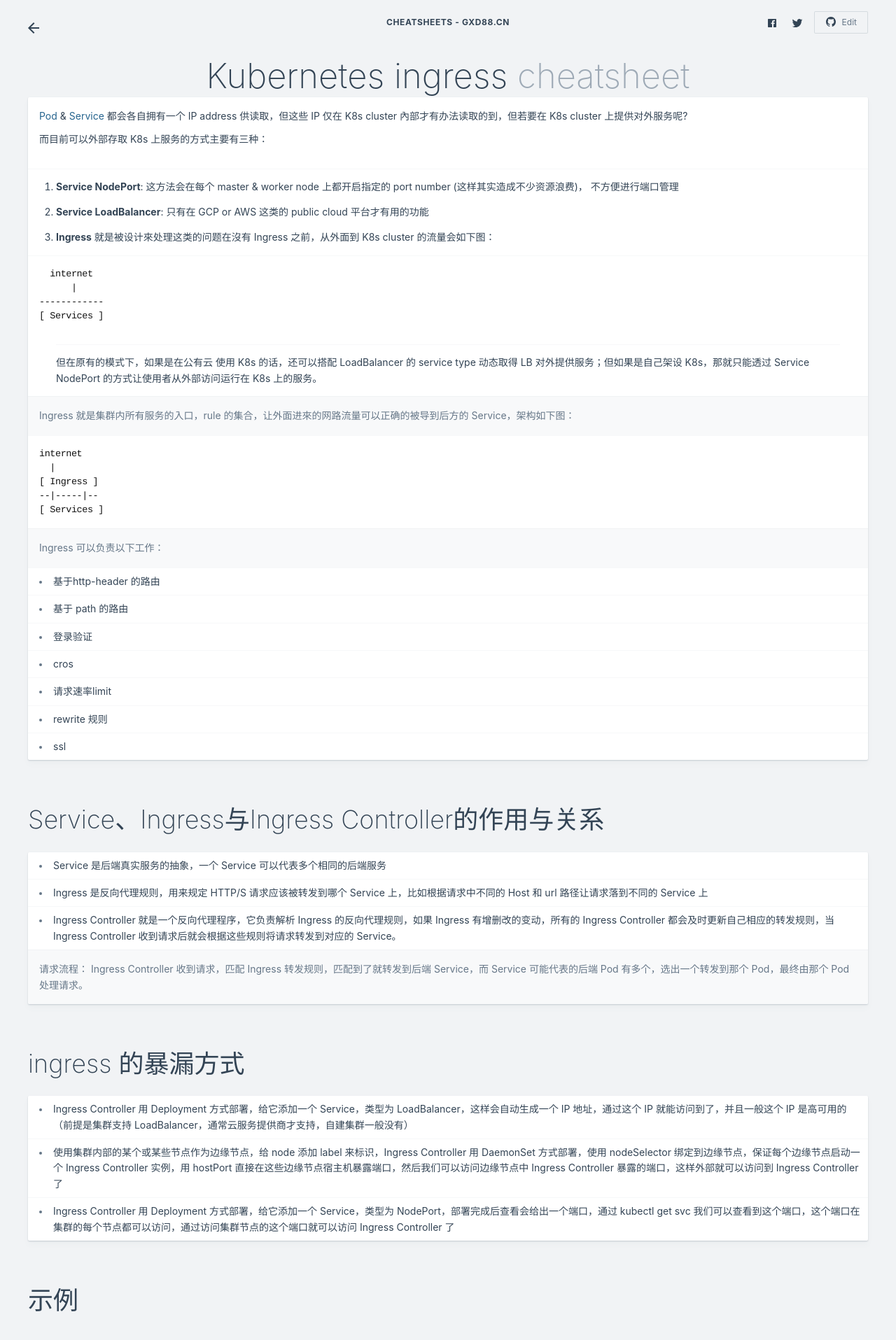
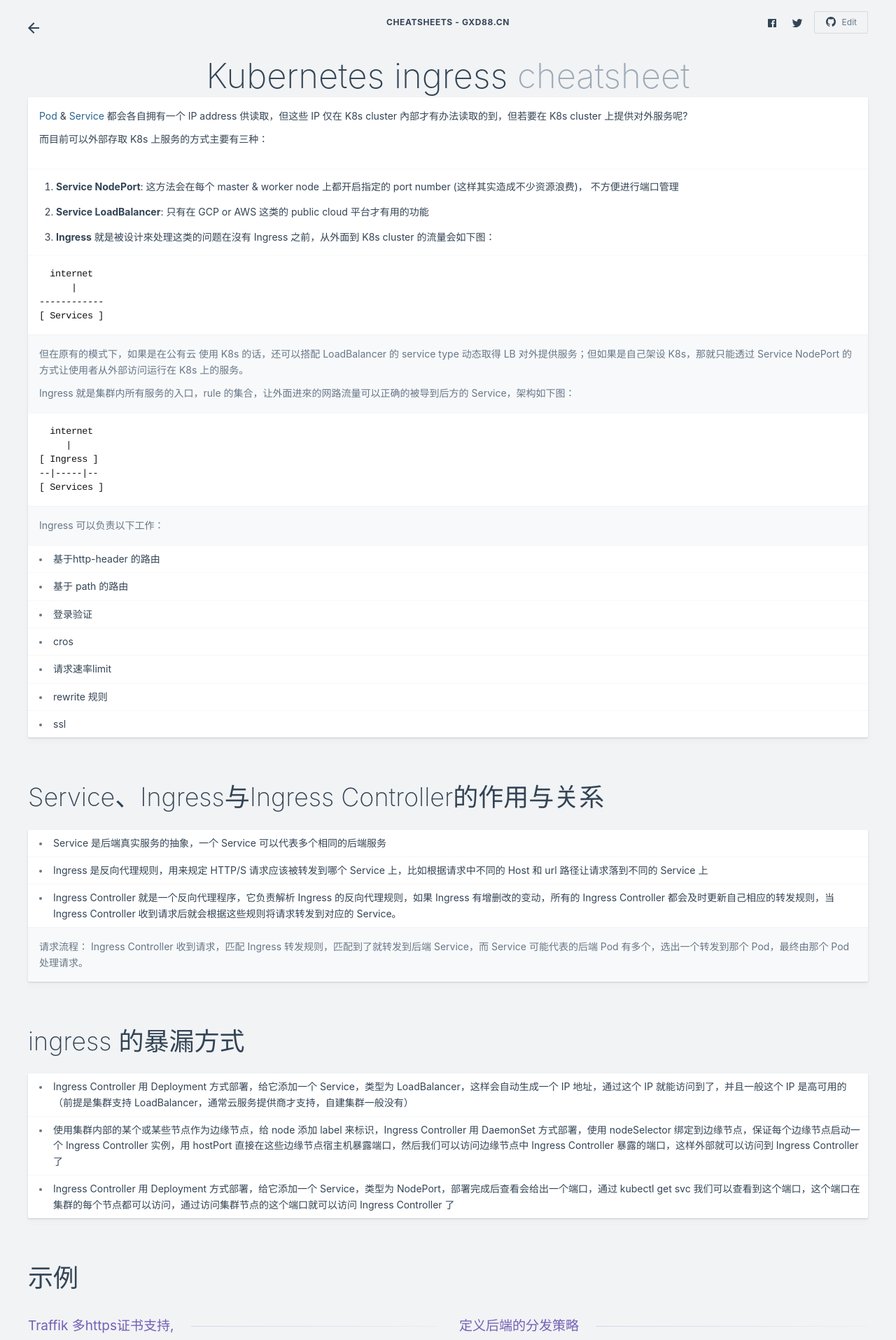
Before and after one commit to gongxiude/cheatsheets, a Jekyll site: the page built from kubernetes-ingress.md, in a window 1280 px wide. Shown: the top 1915 px of the page at 70% size. Built offline with Jekyll 4.4.1, drawn with Linux system fonts in a browser that asks for light colours; nearby versions of some CDN libraries; comment, search, counter and statistics services are not loaded.

````diff
--- a/kubernetes-ingress.md
+++ b/kubernetes-ingress.md
@@ -28,13 +28,13 @@ category: Kubernetes
 [ Services ]
 ```
 
-> 但在原有的模式下，如果是在公有云 使用 K8s 的话，还可以搭配 LoadBalancer 的 service type 动态取得 LB 对外提供服务；但如果是自己架设 K8s，那就只能透过 Service NodePort 的方式让使用者从外部访问运行在 K8s 上的服务。
+但在原有的模式下，如果是在公有云 使用 K8s 的话，还可以搭配 LoadBalancer 的 service type 动态取得 LB 对外提供服务；但如果是自己架设 K8s，那就只能透过 Service NodePort 的方式让使用者从外部访问运行在 K8s 上的服务。
 
 Ingress 就是集群内所有服务的入口，rule 的集合，让外面进來的网路流量可以正确的被导到后方的 Service，架构如下图：
 
 ```
-internet
-  |
+  internet
+     |
 [ Ingress ]
 --|-----|--
 [ Services ]
@@ -97,10 +97,9 @@ kubectl -n kube-system create secret tls traefik-ui-tls-cert --key=tls.key --cer
 ```
 ### 定义后端的分发策略
 
->  这里支持多种负载均衡方法：
->
->  - `wrr`: 加权轮询
->  - `drr`: 动态轮询: 这会为表现比其他服务器好的服务器增加权重。当服务器表现有变化的时，它也会会退到正常权重。
+这里支持多种负载均衡方法：
+- `wrr`: 加权轮询
+- `drr`: 动态轮询: 这会为表现比其他服务器好的服务器增加权重。当服务器表现有变化的时，它也会会退到正常权重。
 
 定义在service 资源中， 不能定义在ingress资源中
 
````
